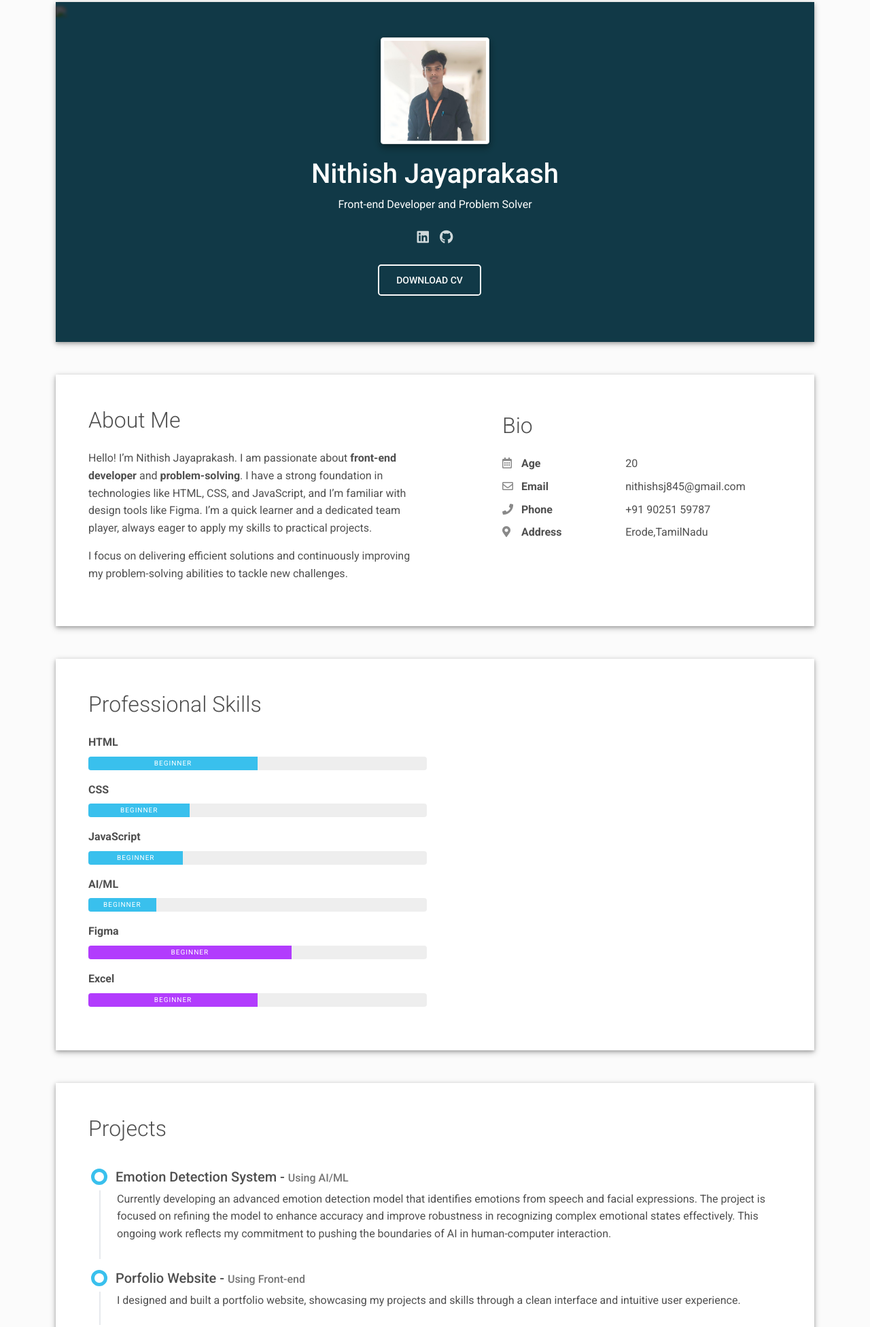
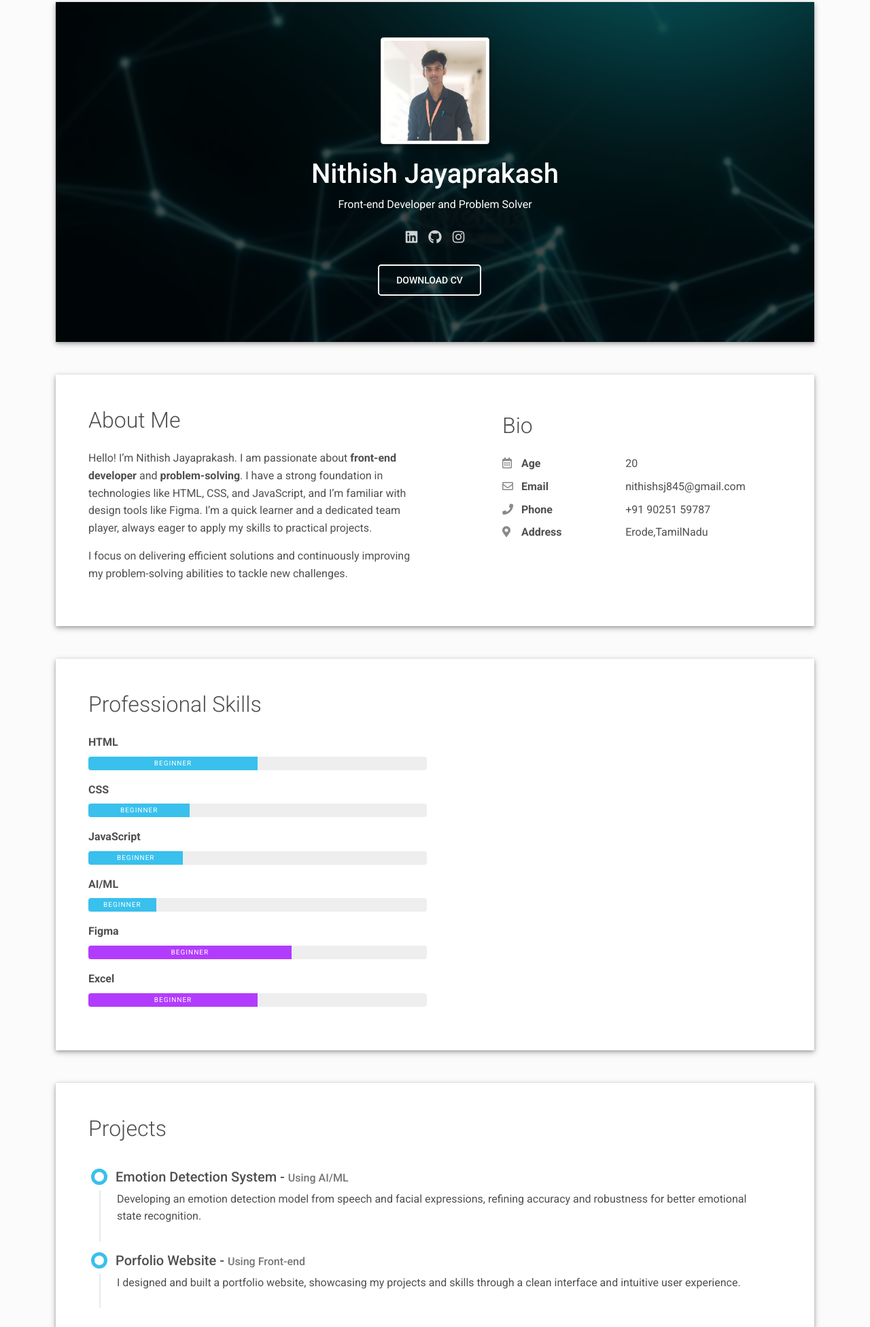
Before and after one commit to Nithish-26-Hub/Nithish-Portfolio, a plain HTML site: page index.html in a window 1280 px wide. Shown: the part 109-2061 px from the top of the page at 68% size. Drawn offline with Linux system fonts and the light colour scheme.

Commit message:
Update index.html

```diff
--- a/index.html
+++ b/index.html
@@ -55,7 +55,7 @@
 <div class="resume-container">
   <div class="shadow-1-strong bg-white my-5" id="intro">
     <div class="bg-info text-white">
-      <div class="cover bg-image"><img src="images/header-background.jpg"/>
+      <div class="cover bg-image"><img src="images/background.jpg"/>
         <div class="mask" style="background-color: rgba(0, 0, 0, 0.7);backdrop-filter: blur(2px);">
           <div class="text-center p-5">
             <div class="avatar p-1"><img class="img-thumbnail shadow-2-strong" src="images/avatar.jpg" width="160" height="160"/></div>
@@ -71,6 +71,8 @@
                     <li class="nav-item"><a class="nav-link" href="https://www.linkedin.com/in/nithishprakash04/" title="Linkedin"><i class="fab fa-linkedin"></i><span class="menu-title sr-only">Linkedin</span></a>
                     </li>
                     <li class="nav-item"><a class="nav-link" href="https://github.com/Nithish-26-Hub" title="Github"><i class="fab fa-github"></i><span class="menu-title sr-only">Github</span></a>
+                    </li>
+                    <li class="nav-item"><a class="nav-link" href="https://www.instagram.com/its_me_nithzzz/?next=%2F" title="Instagram"><i class="fab fa-instagram"></i><span class="menu-title sr-only">Instagram</span></a>
                     </li>
                   </ul>
                 </nav>
@@ -174,7 +176,7 @@
           </div>
           <div class="timeline-body px-4 pb-4">
 
-            <div>Currently developing an advanced emotion detection model that identifies emotions from speech and facial expressions. The project is focused on refining the model to enhance accuracy and improve robustness in recognizing complex emotional states effectively. This ongoing work reflects my commitment to pushing the boundaries of AI in human-computer interaction.</div>
+            <div>Developing an emotion detection model from speech and facial expressions, refining accuracy and robustness for better emotional state recognition.</div>
           </div>
         </div>
         <div class="timeline-card timeline-card-info" data-aos="fade-in" data-aos-delay="200">
@@ -212,13 +214,6 @@
             <div>Currently pursuing a BE in CSE with an 80% CGPA</div>
           </div>
         </div>
-
-
-
-
-
-
-
       </div>
     </div>
   </div>
@@ -256,13 +251,15 @@
     <footer class="pt-4 pb-4 text-muted text-center d-print-none">
       <div class="container">
         <div class="my-3">
-          <div class="h4">Nithish Jayaprakash</div>
+          <div class="h4">Reach me</div>
           <div class="footer-nav">
             <nav role="navigation">
               <ul class="nav justify-content-center">
                 <li class="nav-item"><a class="nav-link" href="https://www.linkedin.com/in/nithishprakash04/" title="Linkedin"><i class="fab fa-linkedin"></i><span class="menu-title sr-only">Linkedin</span></a>
                 </li>
                 <li class="nav-item"><a class="nav-link" href="https://github.com/Nithish-26-Hub" title="Github"><i class="fab fa-github"></i><span class="menu-title sr-only">Github</span></a>
+                </li>
+                <li class="nav-item"><a class="nav-link" href="https://www.instagram.com/its_me_nithzzz/?next=%2F" title="Instagram"><i class="fab fa-instagram"></i><span class="menu-title sr-only">Instagram</span></a>
                 </li>
               </ul>
             </nav>
```
